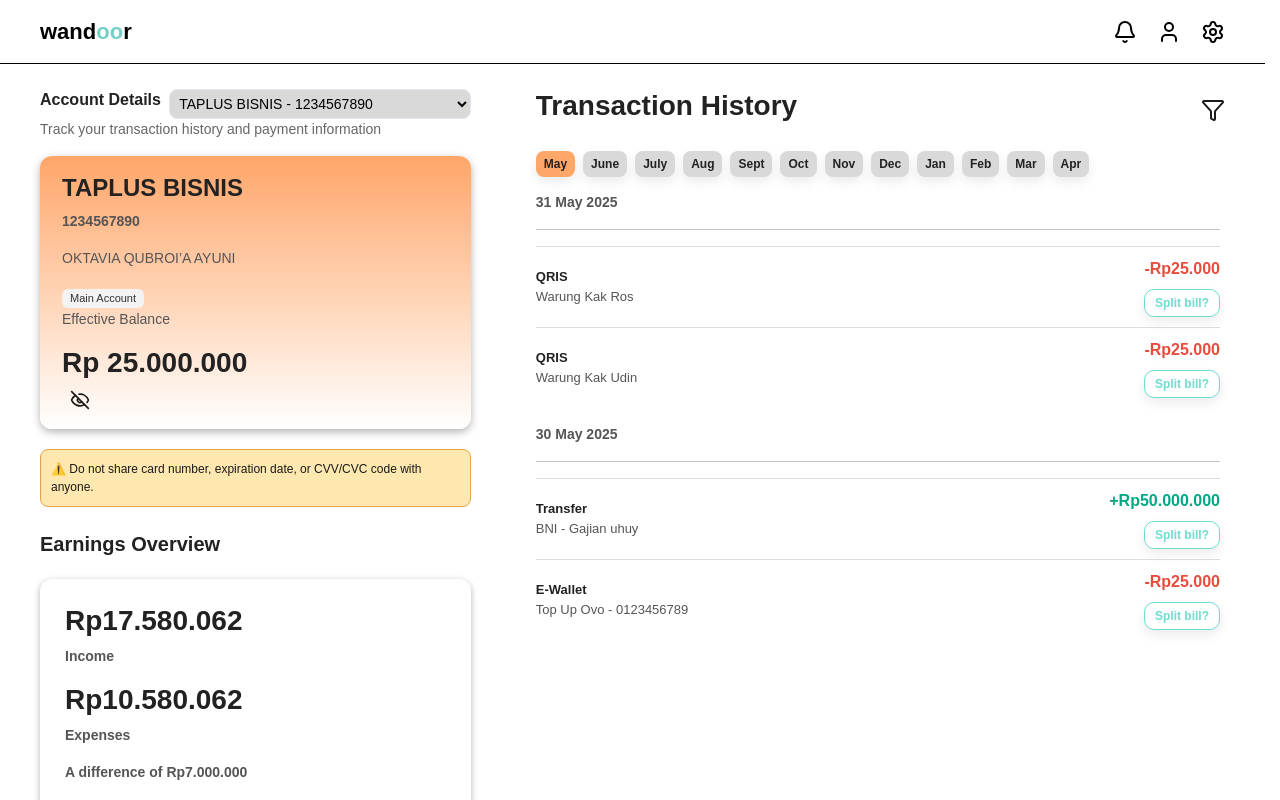
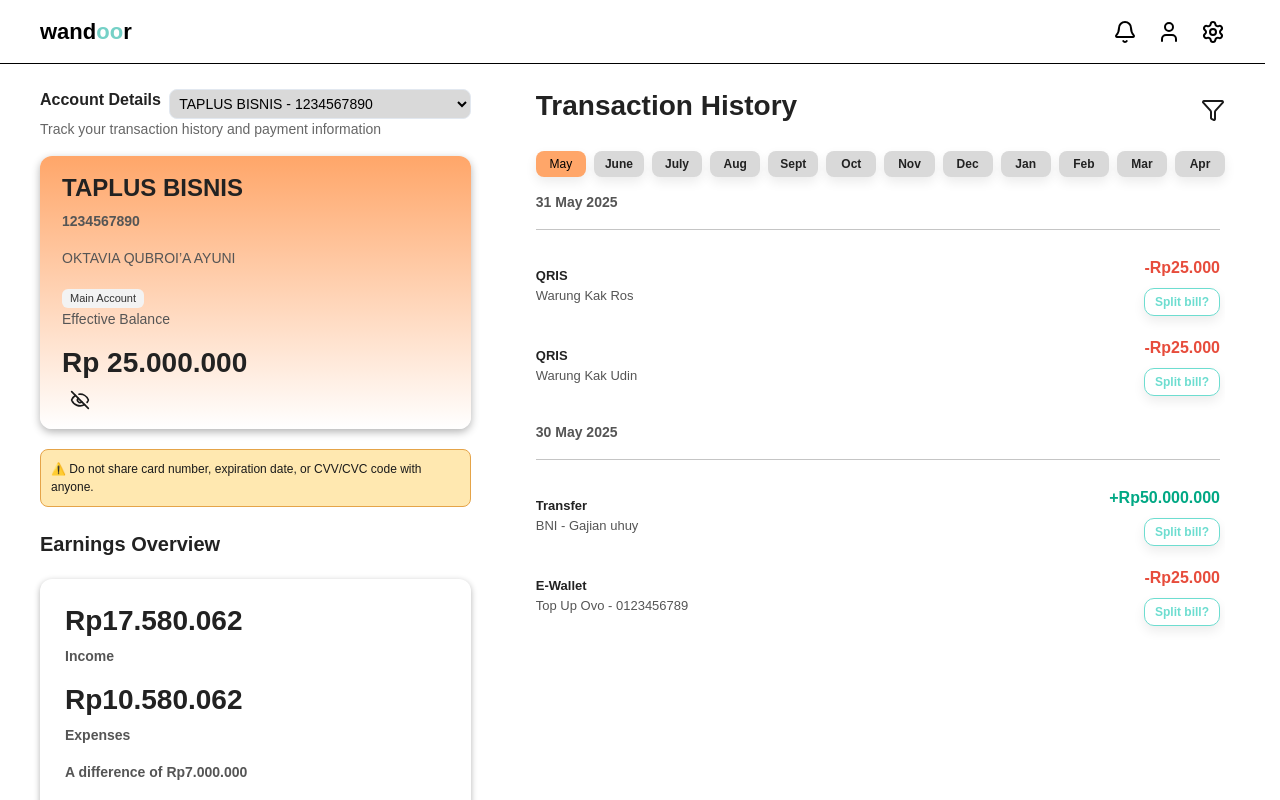
Before and after one commit to kelompok-3-odp343/Client-Side, a React (Vite) app: page /detailmycard in a window 1280 px wide. Shown: the top 800 px of the page. Built offline with nearby package versions, Linux system fonts and the light colour scheme.

Commit message:
Update Progress

```diff
--- a/src/components/SplitBillForm.jsx
+++ b/src/components/SplitBillForm.jsx
@@ -35,7 +35,7 @@ export default function SplitBillForm({ onClose, transaction }) {
             <strong>Transaction Date :</strong> {transaction.date}
           </p>
         </div>
-
+        <div className="bill-info-container">
           <div className="bill-info">
             <p>
               <strong>Bill Name :</strong> {transaction.detail}
@@ -43,6 +43,7 @@ export default function SplitBillForm({ onClose, transaction }) {
             <p>
               <strong>Total Bill :</strong> {transaction.amount}
             </p>
+          </div>
         </div>
 
         <div className="participant-section">
--- a/src/css/detailMyCard.css
+++ b/src/css/detailMyCard.css
@@ -23,8 +23,13 @@
   user-select: none;
   transition: 0.2s ease;
 }
-.detail-mycard .logo-text span { color: #75d1c7; }
-.detail-mycard .logo-text:hover { opacity: 0.8; transform: scale(1.02); }
+.detail-mycard .logo-text span {
+  color: #75d1c7;
+}
+.detail-mycard .logo-text:hover {
+  opacity: 0.8;
+  transform: scale(1.02);
+}
 
 .detail-mycard .header-icons {
   display: flex;
@@ -49,7 +54,10 @@
   gap: 25px;
 }
 
-.detail-mycard .account-details h2 { font-size: 16px; font-weight: 600; }
+.detail-mycard .account-details h2 {
+  font-size: 16px;
+  font-weight: 600;
+}
 .detail-mycard .account-details-dropdown {
   display: flex;
   justify-content: space-between;
@@ -136,21 +144,28 @@
 }
 .detail-mycard .months {
   display: flex;
+  justify-content: space-between;
   gap: 8px;
-  flex-wrap: wrap;
   margin-bottom: 15px;
+  width: 100%;
 }
 .detail-mycard .months button {
   border: none;
-  padding: 4px 8px;
+  padding: 4px;
   border-radius: 8px;
   background: #d9d9d9;
   font-size: 12px;
   cursor: pointer;
+  transition: all 0.2s;
+  flex: 1;
+  text-align: center;
+  min-width: 0;
+  white-space: nowrap;
 }
 .detail-mycard .months button.active {
   background: #ffa669;
-  font-weight: 600;
+  color: #000;
+  font-weight: 500;
 }
 
 .detail-mycard .transaction-list-modern {
@@ -162,19 +177,25 @@
 .detail-mycard .transaction-group {
   margin-bottom: 16px;
 }
+
 .detail-mycard .transaction-modern-item {
   display: flex;
   justify-content: space-between;
   align-items: center;
   padding: 10px 0;
-  border-top: 1px solid #ddd;
 }
 .detail-mycard .transaction-text p {
   margin: 0;
   font-size: 13px;
 }
-.detail-mycard .amount.credit { color: #00a884; font-weight: 600; }
-.detail-mycard .amount.debit { color: #e74c3c; font-weight: 600; }
+.detail-mycard .amount.credit {
+  color: #00a884;
+  font-weight: 600;
+}
+.detail-mycard .amount.debit {
+  color: #e74c3c;
+  font-weight: 600;
+}
 .detail-mycard .split-btn {
   background: #fff;
   border: 1px solid #6dddd0;
@@ -190,7 +211,9 @@
 }
 
 /* Scrollbar */
-.detail-mycard .transaction-list-modern::-webkit-scrollbar { width: 6px; }
+.detail-mycard .transaction-list-modern::-webkit-scrollbar {
+  width: 6px;
+}
 .detail-mycard .transaction-list-modern::-webkit-scrollbar-thumb {
   background: #ccc;
   border-radius: 10px;
--- a/src/css/splitBillForm.css
+++ b/src/css/splitBillForm.css
@@ -54,19 +54,25 @@
   gap: 8px;
 }
 
+.detail-mycard .bill-info-container {
+  display: flex;
+  justify-content: center;
+}
+
 .bill-info {
   width: 741px;
-  height: 241px;
+  height: 121px;
   background: linear-gradient(to bottom, #6dddd0, #ffffff);
   border-radius: 10px;
   padding: 12px 16px;
   margin-bottom: 18px;
-  box-shadow: 0 2px 6px rgba(0, 0, 0, 0.1);
+  box-shadow: 0 2px 6px rgba(0, 0, 0, 0.3);
 }
 
 .bill-info p {
   margin: 6px 0;
   font-size: 15px;
+  color: #000000;
 }
 
 .participant-section {
```
Lines whose indentation alone changed are shown as unchanged.
